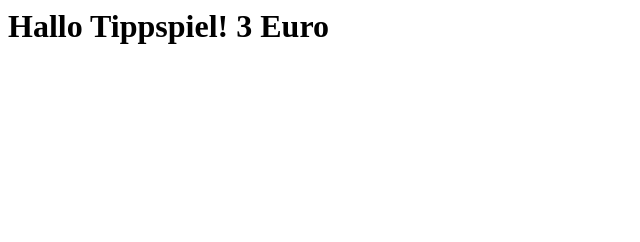
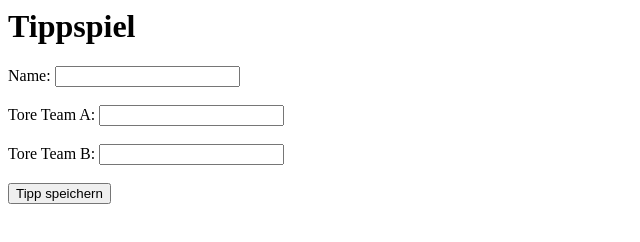
Before and after one commit to StevnStn/tippspiel, a plain HTML site: page index.html in a window 1280 px wide. Shown: the whole page, without its empty margins (0-640 px from the left). Drawn offline with Linux system fonts and the light colour scheme.

Commit message:
Update index.html

```diff
--- a/index.html
+++ b/index.html
@@ -1 +1,8 @@
-<h1> Hallo Tippspiel! 3 Euro </h1>
+<h1> Tippspiel </h1>
+<label>Name:</label>
+<input type=“text“ id=“name“><br><br>
+<label>Tore Team A:</label>
+<input type=“number“ id=“toreA“><br><br>
+<label>Tore Team B:</label>
+<input type=“number“ id=“toreB“><br><br>
+<button>Tipp speichern</button>
```
